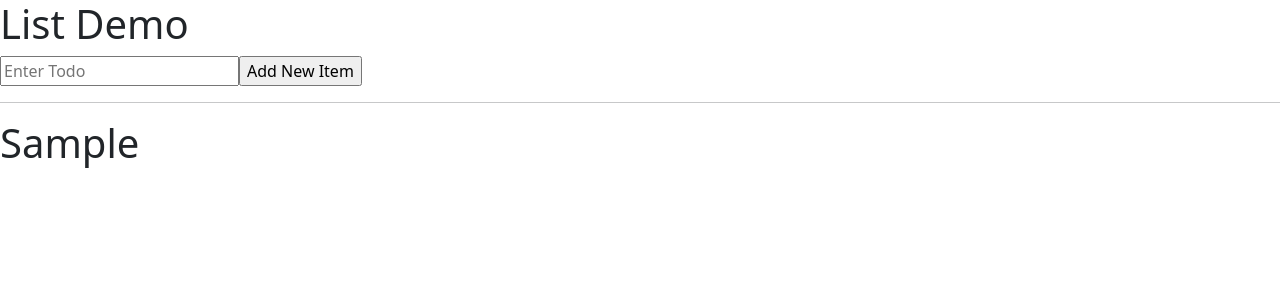
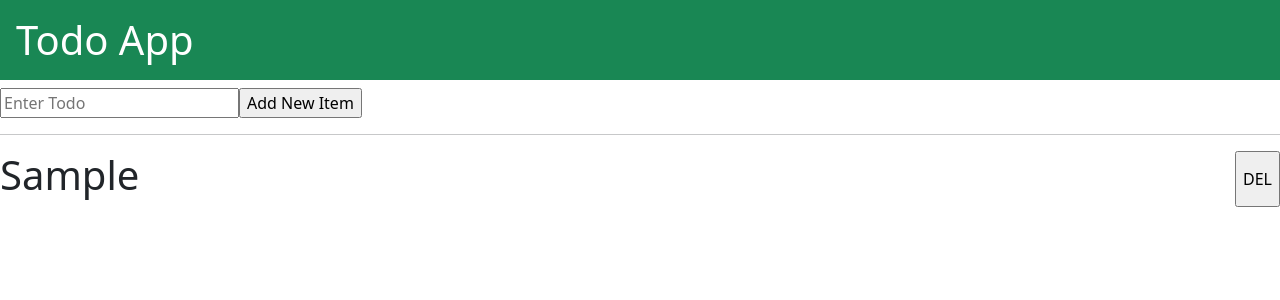
Before and after one commit to YogitaBhagat1996/my-react-projectapp2, a React (Create React App) app: page / in a window 1280 px wide. Both pictures are taken after typing "Sample" into the empty fields and a click on the button "Add New Item". Shown: the top 300 px of the page. Built offline with nearby package versions, Linux system fonts and the light colour scheme.

Commit message:
basic ui

```diff
--- a/src/App.js
+++ b/src/App.js
@@ -26,10 +26,16 @@ function EventDemo() {
     setTodo("");
   };
 
+  let deleteTodo = (index) => {
+    list.splice(index, 1);
+    console.log(list);
+    setList([...list]);
+  };
+
   // UI
   return (
     <div>
-      <h1>List Demo </h1>
+      <h1 className="bg-success text-white p-3">Todo App </h1>
 
       <input
         type="text"
@@ -41,8 +47,11 @@ function EventDemo() {
 
       <hr />
 
-      {list.map((item) => (
-        <h1>{item}</h1>
+      {list.map((item, index) => (
+        <div key={index} className="d-flex justify-content-between">
+          <h1>{item}</h1>
+          <input type="button" value="DEL" onClick={() => deleteTodo(index)} />
+        </div>
       ))}
     </div>
   );
```
